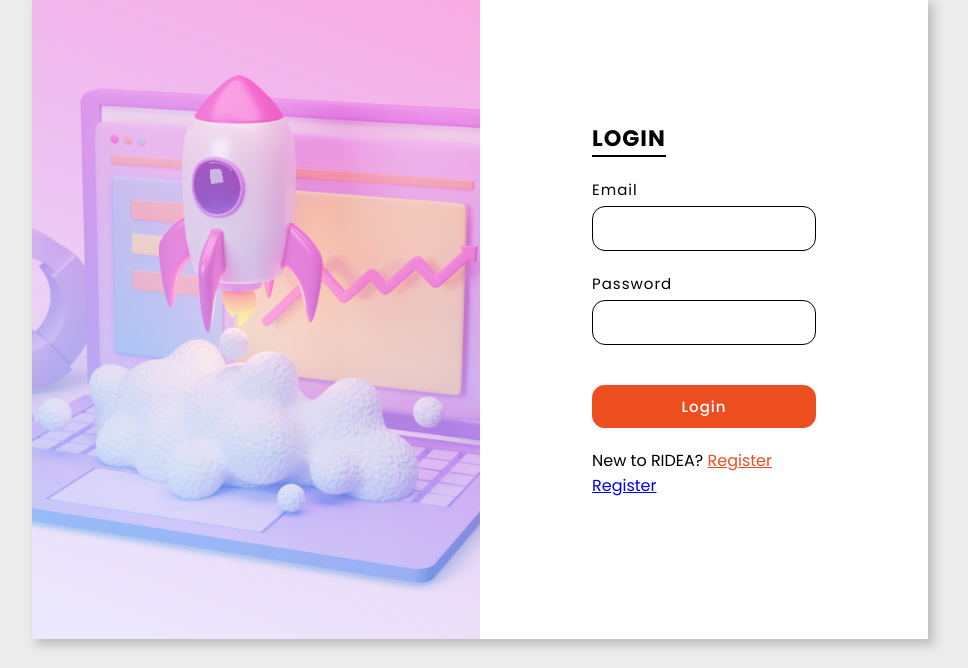
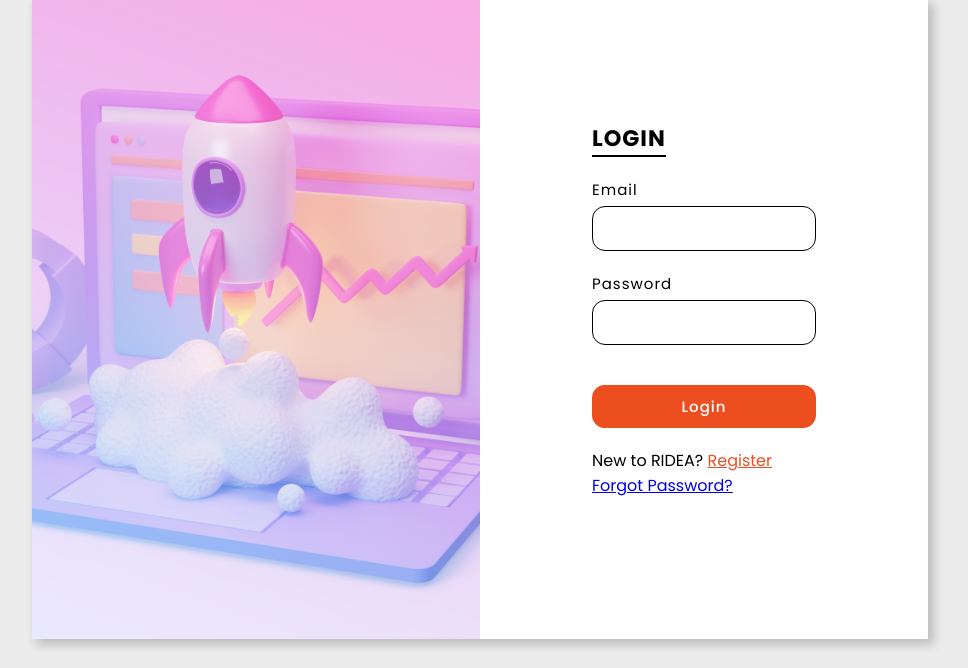
Before and after one commit to hsrhee97/Ridea, a PHP site: page /loginform.php in a window 1280 px wide. Shown: the part 81-749 px from the top of the page, without its empty margins (160-1128 px from the left). Run offline with PHP 8.4, Linux system fonts and the light colour scheme; data that the repository does not hold is empty; some libraries are stand-ins or nearby versions.

Commit message:
Register -> forgot password

```diff
--- a/loginform.php
+++ b/loginform.php
@@ -151,7 +151,7 @@
                     </div>
                     <div class="inputbox">
                         <p>New to RIDEA? <a href="register1.php">Register</a></p>
-                        <a href="reset_password.php">Register</a>
+                        <a href="reset_password.php">Forgot Password?</a>
                     </div>
                 </form>
             </div>
--- a/reset_password.php
+++ b/reset_password.php
@@ -4,7 +4,6 @@
         die("Connection failed: " . mysqli_connect_error());
     }
 
-    // POST 방식으로 받은 이메일, 유저 유형, 새 비밀번호 처리
     if($_SERVER["REQUEST_METHOD"] == "POST") {
         $email = $_POST['email'];
         $user_type = $_POST['user_type'];
@@ -18,8 +17,6 @@
         }
 
         $hashed_password = password_hash($new_password, PASSWORD_DEFAULT);
-
-        // 해당 이메일 주소와 유저 유형을 가진 사용자의 비밀번호를 업데이트합니다.
 
         if($user_type == 'driver') {
             $sql_e = "SELECT COUNT(*) FROM DRIVER WHERE email='$email'";
```
